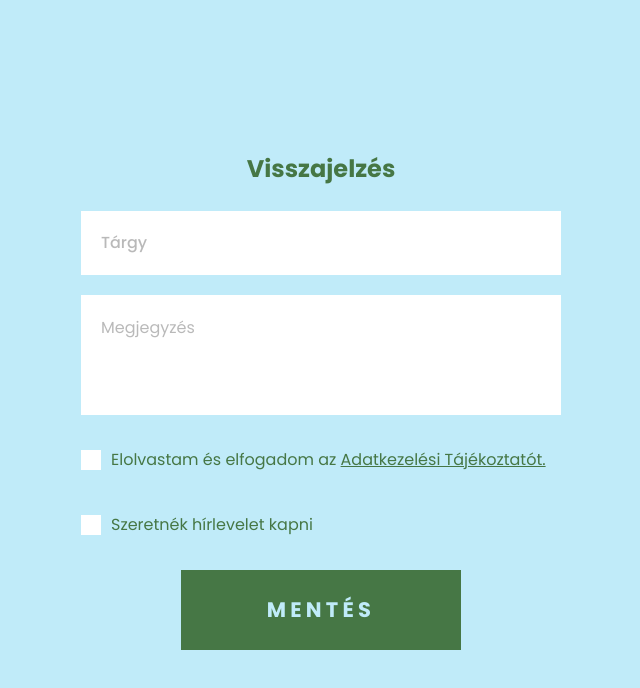
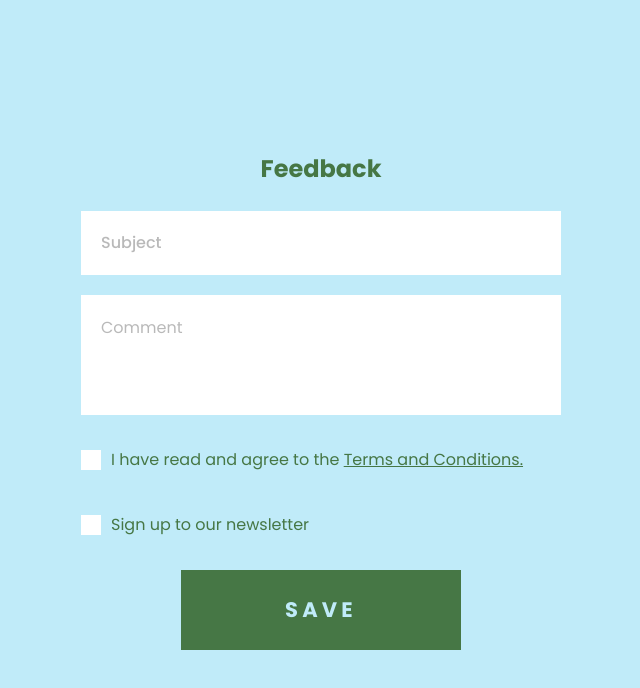
Before and after one commit to gaborsimonits/uibuild-exam-m4, a plain HTML site: page index.html in a window 1280 px wide. Shown: the whole page, without its empty margins (319-959 px from the left). Drawn offline with Linux system fonts and the light colour scheme.

Commit message:
push english v

```diff
--- a/index.html
+++ b/index.html
@@ -13,18 +13,18 @@
 <body>
     <div class="container">
         <form id="form">
-            <h1>Visszajelzés</h1>
-            <input type="text" placeholder="Tárgy">
-            <textarea placeholder="Megjegyzés" class="txtarea-pholder"></textarea>
+            <h1>Feedback</h1>
+            <input type="text" placeholder="Subject">
+            <textarea placeholder="Comment" class="txtarea-pholder"></textarea>
             <div class="checkbox-privacypolicy">
                 <input type="checkbox">
-                <p>Elolvastam és elfogadom az <a>Adatkezelési Tájékoztatót.</a></p>
+                <p>I have read and agree to the <a>Terms and Conditions.</a></p>
             </div>
             <div class="checkbox-newsletter">
                 <input type="checkbox">
-                <p>Szeretnék hírlevelet kapni</p>
+                <p>Sign up to our newsletter</p>
             </div>
-            <button>Mentés</button>
+            <button>Save</button>
         </form>
     </div>
 </body>
```
